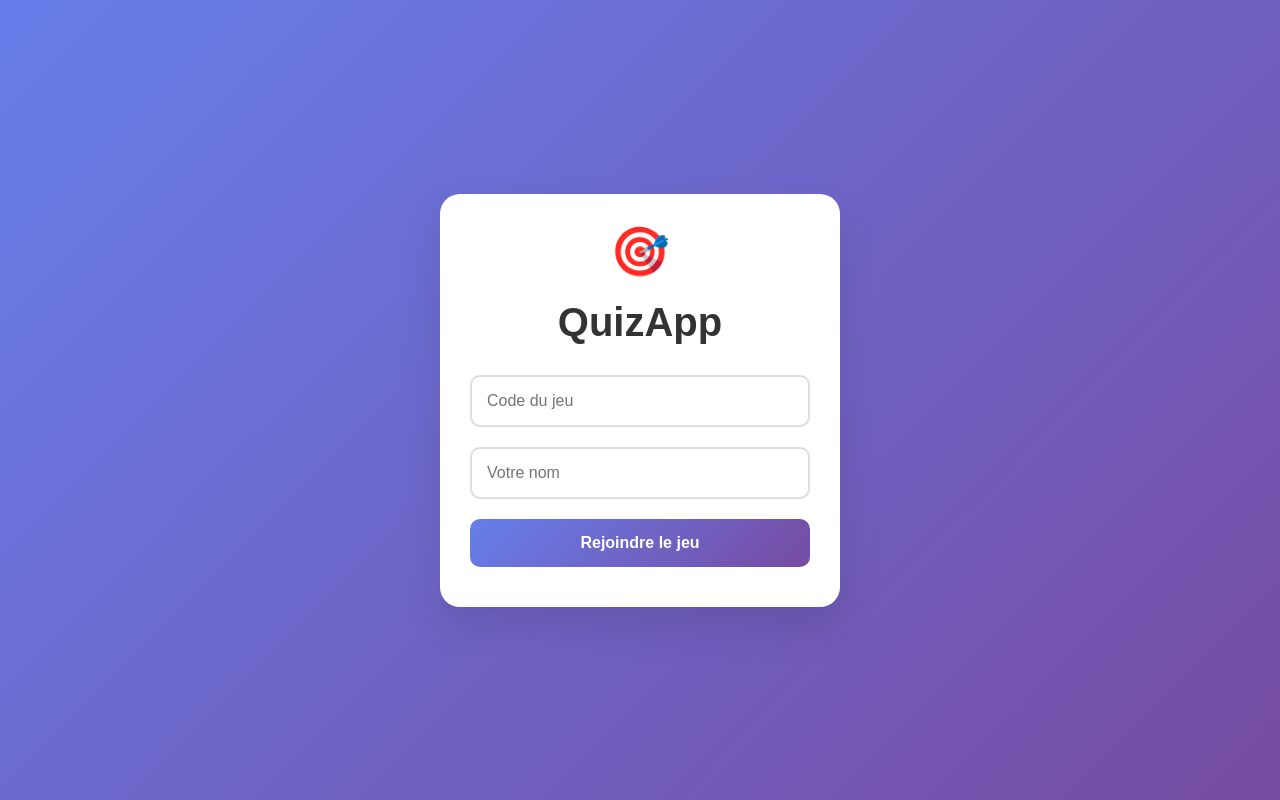
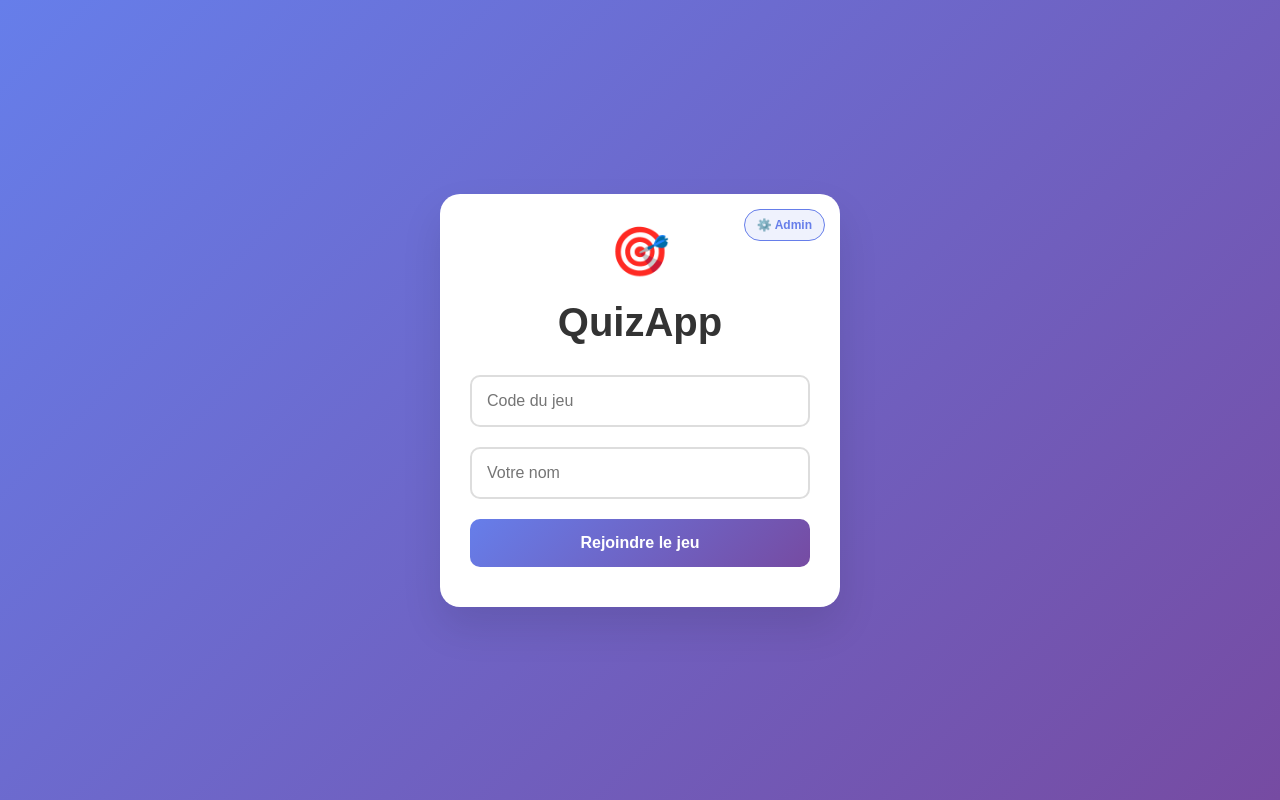
Before and after one commit to Equilibretech/kahoot-app, a website: page views/index.html in a window 1280 px wide. Drawn offline with nearby package versions, Linux system fonts and the light colour scheme; no server answers.

Commit message:
Fix UI issues: visible nav buttons in quiz-builder, fix Mes Quiz functionality, add admin button on main page

```diff
--- a/public/css/style.css
+++ b/public/css/style.css
@@ -22,6 +22,30 @@ body {
   max-width: 400px;
   width: 100%;
   text-align: center;
+  position: relative;
+}
+
+.admin-access {
+  position: absolute;
+  top: 15px;
+  right: 15px;
+}
+
+.admin-btn {
+  background: rgba(102, 126, 234, 0.1);
+  color: #667eea;
+  border: 1px solid #667eea;
+  padding: 8px 12px;
+  border-radius: 20px;
+  font-size: 12px;
+  cursor: pointer;
+  transition: all 0.3s ease;
+}
+
+.admin-btn:hover {
+  background: #667eea;
+  color: white;
+  transform: scale(1.05);
 }
 
 h1 {
--- a/views/index.html
+++ b/views/index.html
@@ -10,6 +10,11 @@
     <div class="container">
         <div class="quiz-logo">🎯</div>
         <h1>QuizApp</h1>
+
+        <!-- Bouton Admin en haut à droite -->
+        <div class="admin-access">
+            <button onclick="location.href='/admin'" class="admin-btn">⚙️ Admin</button>
+        </div>
 
         <div id="join-screen">
             <input type="text" id="game-code" placeholder="Code du jeu" maxlength="6">
```
Also changed, not shown: public/js/admin.js (+8 -2 lines), views/quiz-builder.html (+17 -6 lines), 1 other file.
